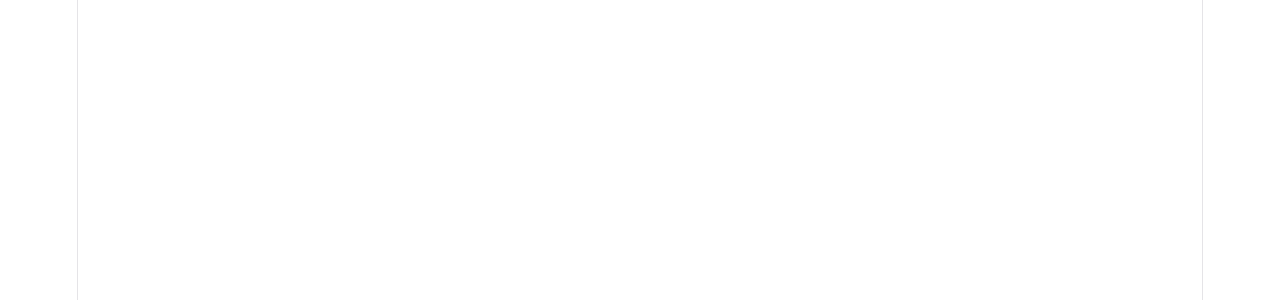
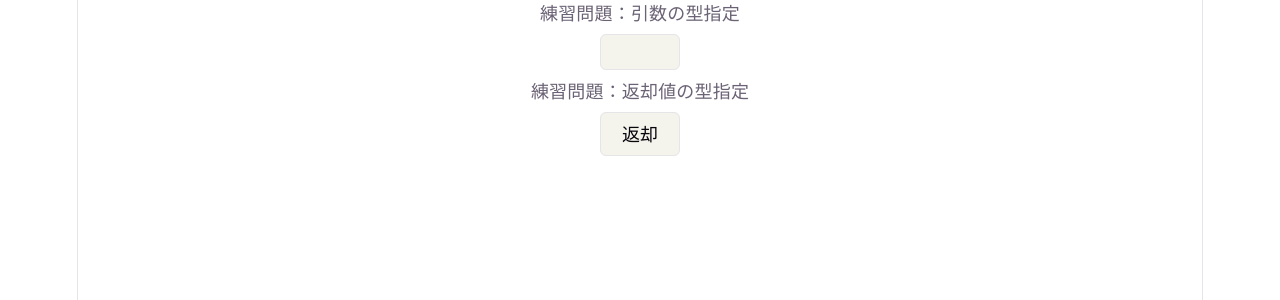
Before and after one commit to KuroishiTomoki/TypeScript-practice, a React (Vite) app: page / in a window 1280 px wide. Shown: the top 300 px of the page. Built offline with nearby package versions, Linux system fonts and the light colour scheme.

Commit message:
practice

```diff
--- a/src/App.css
+++ b/src/App.css
@@ -0,0 +1,7 @@
+.p{
+
+}
+
+.button{
+  padding: 4px 8px;
+}
--- a/src/App.tsx
+++ b/src/App.tsx
@@ -1,10 +1,13 @@
 import './App.css'
+import { Practice1 } from './practoces/Practice1'
+import { Practice2 } from './practoces/Practice2'
 
 function App() {
 
   return (
     <>
-
+    <Practice1/>
+     <Practice2/>
     </>
   )
 }
--- a/src/index.css
+++ b/src/index.css
@@ -109,3 +109,34 @@ code {
   padding: 4px 8px;
   background: var(--code-bg);
 }
+
+/* 全体: flex の子要素が潰れないようにする */
+*,
+*::before,
+*::after {
+  box-sizing: border-box;
+}
+
+#root > * {
+  flex-shrink: 0;
+}
+
+/* ボタン共通 */
+button {
+  align-self: center;
+  min-width: 80px;
+  min-height: 36px;
+  padding: 8px 16px;
+  margin: 8px;
+  font: inherit;
+  color: var(--text-h);
+  background: var(--code-bg);
+  border: 1px solid var(--border);
+  border-radius: 6px;
+  cursor: pointer;
+}
+
+button:hover {
+  border-color: var(--accent-border);
+  background: var(--accent-bg);
+}
--- /dev/null
+++ b/src/practoces/Practice1.tsx
@@ -0,0 +1,18 @@
+export const Practice1 = () => {
+
+    const calcTotalFee = (num:number) => {
+        return num * 1.1;
+    }
+
+    const onClickPractice = () => {
+        const a = calcTotalFee(100);
+        console.log(a);
+    }
+
+    return(
+        <>
+            <p>練習問題：引数の型指定</p>
+            <button onClick={onClickPractice}></button>
+        </>
+    )
+}
--- /dev/null
+++ b/src/practoces/Practice2.tsx
@@ -0,0 +1,18 @@
+export const Practice2 = () => {
+
+    const getCalcTotalFee = (num:number) => {
+        return num * 1.1;
+    }
+
+    const onClickPractice = () => {
+        const a = getCalcTotalFee(100);
+        console.log(a);
+    }
+
+    return(
+        <>
+            <p>練習問題：返却値の型指定</p>
+            <button onClick={onClickPractice}>返却</button>
+        </>
+    )
+}
```
